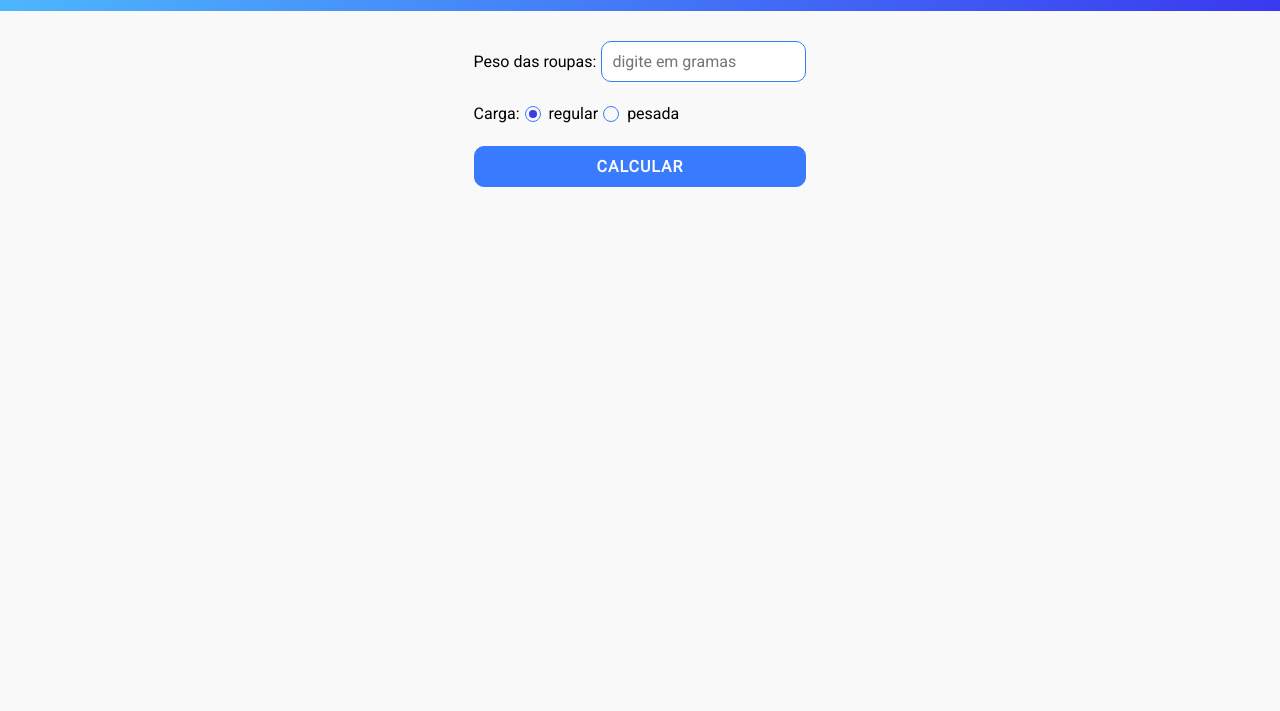
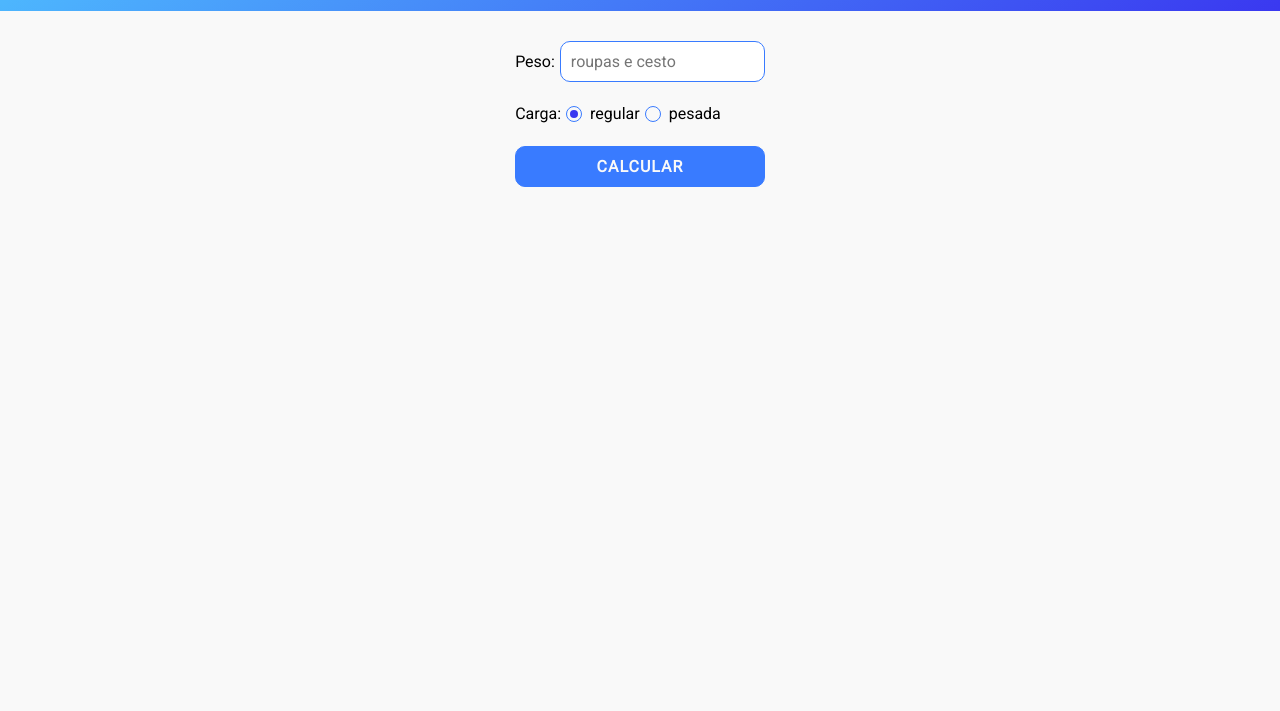
Before and after one commit to rubenspaulo/dosagem, a plain HTML site: page index.html in a window 1280 px wide. Shown: the part 89-800 px from the top of the page. Drawn offline with Linux system fonts and the light colour scheme.

Commit message:
Update index.html

```diff
--- a/index.html
+++ b/index.html
@@ -13,12 +13,12 @@
     <main>
       <div id="container">
         <div class="item">
-          <label for="peso">Peso das roupas: </label
+          <label for="peso">Peso: </label
           ><input
             type="number"
             name="peso"
             id="peso"
-            placeholder="digite em gramas"
+            placeholder="roupas e cesto"
           />
         </div>
         <div class="item">
```
